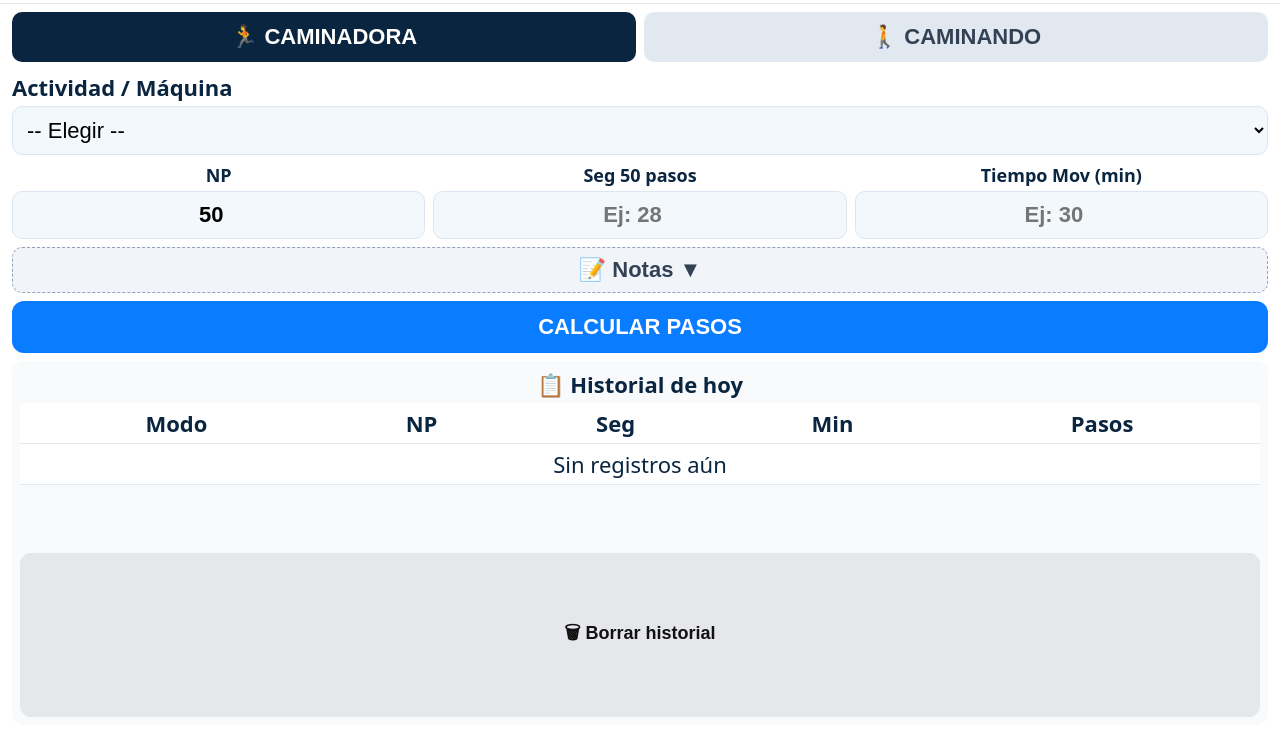
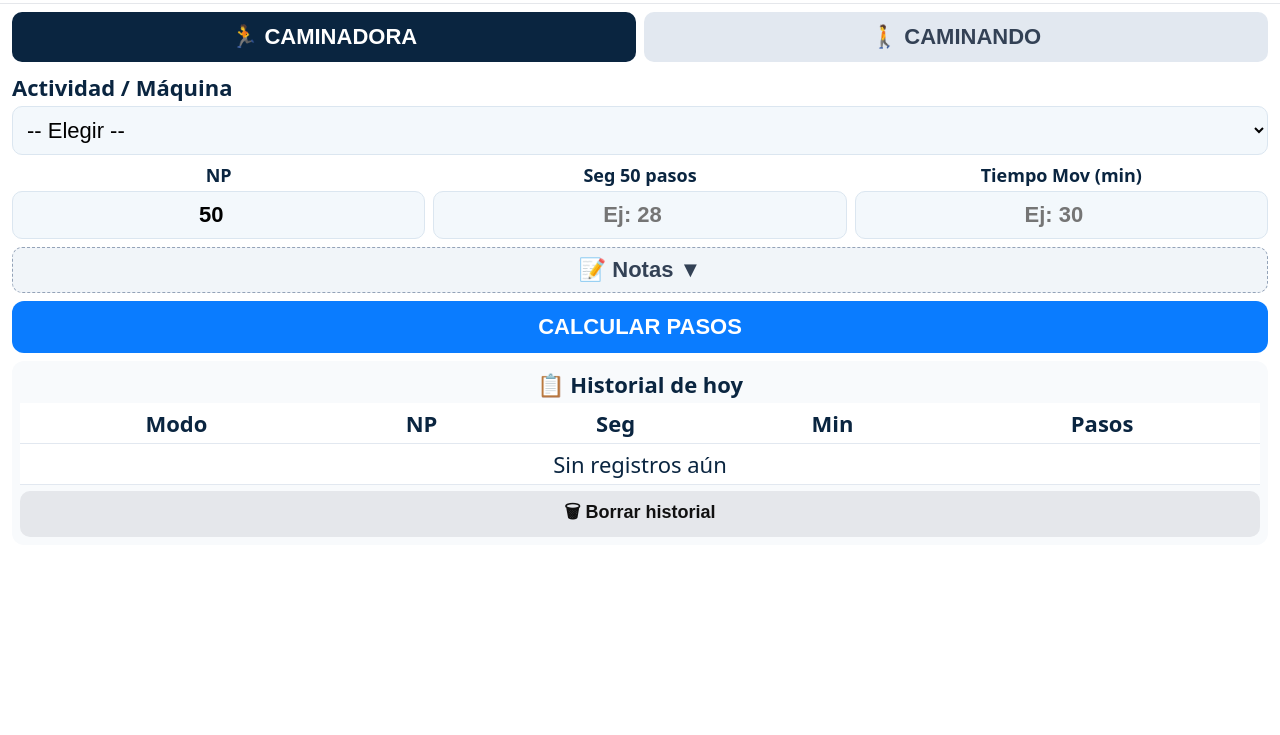
Before and after one commit to Mikevrags/SIAL_PASOS, a plain HTML site: page index.html in a window 1280 px wide. Shown: the part 65-800 px from the top of the page. Drawn offline with Linux system fonts and the light colour scheme.

Commit message:
Refactor HTML structure and styles for clarity

```diff
--- a/index.html
+++ b/index.html
@@ -10,25 +10,24 @@
 <style>
 *{box-sizing:border-box}
 html,body{margin:0;padding:0;background:#fff}
-/* TODO LO DEMAS = TAMANO DE BOTONES DE ABAJO EN BASKET = 22px */
+/* V10 + V11: TODO GRANDE PAREJO */
 body{font-family:system-ui,Arial;color:#0a2540;font-size:22px}
-.app{height:100dvh;display:flex;flex-direction:column;background:#fff;overflow:hidden}
+.app{min-height:100dvh;display:flex;flex-direction:column;background:#fff}
 header{padding:8px 12px 6px;text-align:center;border-bottom:1px solid #e5e7eb;flex-shrink:0}
 header h1{margin:0;font-size:22px}
 header p{margin:2px 0 0;color:#666;font-size:16px}
 .tabs{display:flex;padding:8px 12px 0;gap:8px;flex-shrink:0}
 .tabs button{flex:1;padding:12px;border:0;border-radius:10px;background:#e2e8f0;color:#334155;font-weight:900;font-size:22px}
 .tabs button.active{background:#0a2540;color:#fff}
-.contenido{flex:1;display:flex;flex-direction:column;padding:10px 12px;gap:8px;overflow:hidden;min-height:0}
-/* COMPACTO - SIN HUECOS, SIN SPACE-BETWEEN */
-.sec{flex:0 0 auto;display:flex;flex-direction:column;gap:8px}
+.contenido{flex:1;display:flex;flex-direction:column;padding:10px 12px;gap:8px}
+.sec{display:flex;flex-direction:column;gap:8px}
 label{font-weight:900;font-size:22px;display:block;margin-bottom:4px}
 input,select,textarea{width:100%;padding:10px;border:1.5px solid #dbe6f0;border-radius:10px;font-size:22px;background:#f3f8fc;outline:none}
 .row3{display:grid;grid-template-columns:1fr 1fr 1fr;gap:8px}
 .row3 label{font-size:18px;text-align:center;white-space:nowrap}
 .row3 input{padding:10px 2px;text-align:center;font-weight:900;font-size:22px}
-/* CRONO = TAMANO DE MARCADOR DE ARRIBA EN BASKET 0-0 = 56px */
-.crono-solo{background:#0a2540;color:#fff;border-radius:14px;min-height:100px;flex-shrink:0;display:flex;flex-direction:column;align-items:center;justify-content:center;padding:6px;transition:all .3s}
+/* CRONO = 0-0 DE ARRIBA EN BASKET = 56px */
+.crono-solo{background:#0a2540;color:#fff;border-radius:14px;min-height:100px;flex-shrink:0;display:flex;flex-direction:column;align-items:center;justify-content:center;padding:6px}
 .crono-solo .fase{font-size:16px;background:#ffb800;color:#000;padding:3px 12px;border-radius:20px;font-weight:900;margin-bottom:2px}
 #tiempo{font-size:56px;font-weight:900;line-height:1;transition:font-size .3s}
 #tiempo small{font-size:22px;color:#aad}
@@ -45,11 +44,14 @@ input,select,textarea{width:100%;padding:10px;border:1.5px solid #dbe6f0;border-
 .result{background:#eaf7ff;border:2px solid #0a7cff;border-radius:12px;padding:8px;text-align:center;display:none;font-size:22px}
 .result b{font-size:44px}
 .small{font-size:18px;color:#666;text-align:center}
-.historial{flex:1;min-height:0;background:#f8fafc;border-radius:12px;padding:8px;display:flex;flex-direction:column;overflow:hidden}
-.historial h3{margin:0;text-align:center;font-size:22px;flex-shrink:0}
-.tabla-wrap{flex:1;overflow-y:auto;min-height:0}
+/* HISTORIAL COMPACTO V10 */
+.historial{flex:0 0 auto;background:#f8fafc;border-radius:12px;padding:8px;display:flex;flex-direction:column}
+.historial h3{margin:0;text-align:center;font-size:22px}
+.tabla-wrap{max-height:140px;overflow-y:auto}
 table{width:100%;border-collapse:collapse;font-size:22px;margin-top:4px}
 th,td{border-bottom:1px solid #e2e8f0;padding:5px 4px;text-align:center;background:#fff}
+/* BORRAR - ARREGLADO: YA NO flex:1, YA NO GIGANTE */
+.btn-borrar{flex:0 0 auto !important;width:100%;margin-top:6px;padding:8px;border:0;border-radius:10px;background:#e5e7eb;color:#111;font-weight:900;font-size:18px;cursor:pointer}
 .hidden{display:none!important}
 #bloqueoRotacion{display:none;position:fixed;inset:0;background:#0a2540;color:#fff;z-index:9999;flex-direction:column;align-items:center;justify-content:center;text-align:center;padding:30px;gap:12px}
 #bloqueoRotacion b{font-size:26px}
@@ -80,7 +82,7 @@ th,td{border-bottom:1px solid #e2e8f0;padding:5px 4px;text-align:center;backgrou
 <div><button class="btn-notas" onclick="toggleNotas('notasBoxB')">📝 Notas ▼</button><div id="notasBoxB"><textarea id="notasB" rows="2" placeholder="Escribe notas..."></textarea></div></div>
 <div><button class="btn-calc" onclick="calcular('B')">CALCULAR PASOS</button><div id="resB" class="result" style="margin-top:6px"></div></div>
 </div>
-<div class="historial"><h3>📋 Historial de hoy</h3><div class="tabla-wrap"><table><thead><tr><th>Modo</th><th>NP</th><th>Seg</th><th>Min</th><th>Pasos</th></tr></thead><tbody id="historial"></tbody></table></div><button class="btn-reset btn" style="width:100%;margin-top:6px;padding:8px;font-size:18px" onclick="localStorage.removeItem('sial_pasos');location.reload()">🗑 Borrar historial</button></div>
+<div class="historial"><h3>📋 Historial de hoy</h3><div class="tabla-wrap"><table><thead><tr><th>Modo</th><th>NP</th><th>Seg</th><th>Min</th><th>Pasos</th></tr></thead><tbody id="historial"></tbody></table></div><button class="btn-borrar" onclick="localStorage.removeItem('sial_pasos');location.reload()">🗑 Borrar historial</button></div>
 </div>
 </div>
 <script>
```
